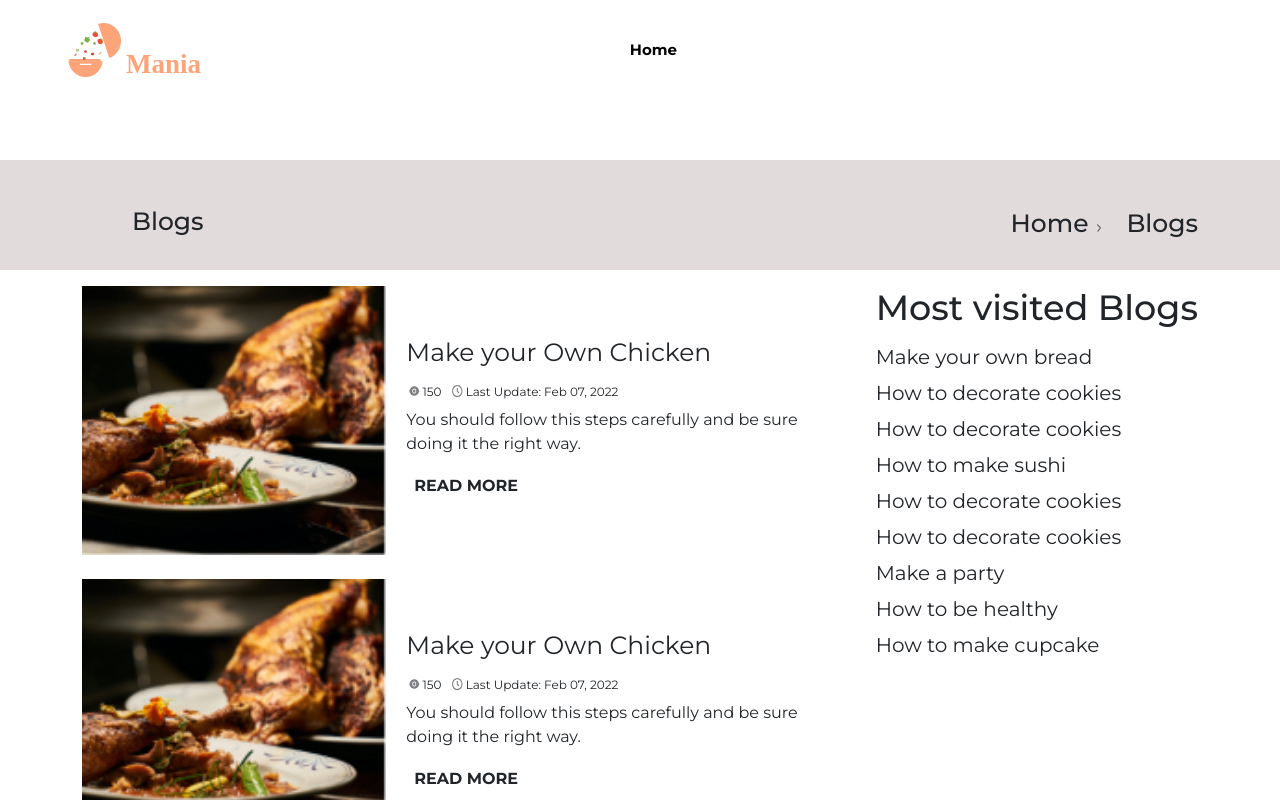
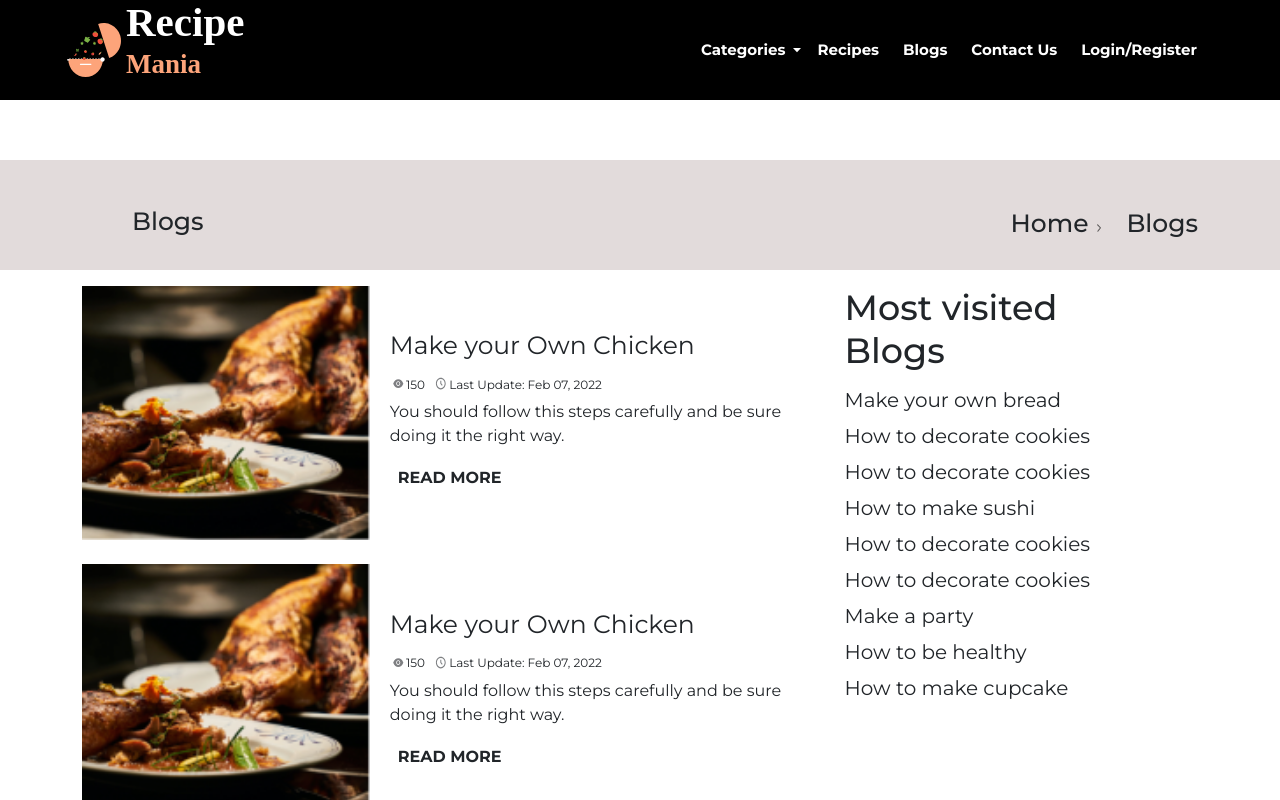
Before and after one commit to sHARP-Devz/Recipemania, an Angular app: page / in a window 1280 px wide. Shown: the top 800 px of the page. Built offline with nearby package versions, Linux system fonts and the light colour scheme.

Commit message:
implemented mobile responsiveness

```diff
--- a/src/app/app.module.ts
+++ b/src/app/app.module.ts
@@ -14,6 +14,7 @@ import { LayoutComponent } from './layout/layout.component';
 import { AuthModule } from './auth/auth.module';
 import { LayoutModule } from './layout/layout.module';
 import { BlogComponent } from './blog/blog.component';
+import { CustomDropDownComponent } from './custom-drop-down/custom-drop-down.component';
 
 
 
@@ -23,7 +24,8 @@ import { BlogComponent } from './blog/blog.component';
     LayoutComponent,
     AuthComponent,
     ModalComponent,
-    BlogComponent
+    BlogComponent,
+    CustomDropDownComponent
   ],
   imports: [
     BrowserModule,
--- a/src/app/blog/blog.component.css
+++ b/src/app/blog/blog.component.css
@@ -13,7 +13,9 @@
   font-weight: 700;
   letter-spacing: 0em;
 }
-
+.shift {
+  margin-right: 200px;
+}
 .another-margin,
 .add-margin,
 .margin {
@@ -208,6 +210,9 @@
 }
 
 /* Emeka Chukwu*/
+.navbar {
+  background: black;
+}
 
 @media screen and (max-width: 992px) {
   .navbar-contain {
--- a/src/app/blog/blog.component.html
+++ b/src/app/blog/blog.component.html
@@ -8,6 +8,7 @@
       </span>
     </div>
 
+    <!-- Mobile Navigation -->
     <div
       class="hamburger d-flex w-100 justify-content-between d-lg-none align-items-center px-3"
     >
@@ -25,7 +26,12 @@
       </button>
     </div>
 
-    <div class="collapse navbar-collapse" id="navbarSupportedContent">
+    <!-- Desktop Navigation -->
+    <div
+      class="collapse navbar-collapse"
+      id="navbarSupportedContent"
+      *ngIf="!isMobileView"
+    >
       <ul class="navbar-nav ms-auto mb-2 mb-lg-0 make-margin text-white">
         <li class="nav-item me-2">
           <a class="nav-link active" aria-current="page" href="#">Home</a>
@@ -343,7 +349,7 @@
 <!-- Emeka Code -->
 
 <div class="container">
-  <div class="d-flex justify-content-between mt-3">
+  <div class="d-flex justify-content-between mt-3 flex-column flex-lg-row">
     <!-- new code -->
     <div class="">
       <div class="">
@@ -599,7 +605,7 @@
         </div>
       </div>
     </div>
-    <div class="most-visited-blogs">
+    <div class="most-visited-blogs px-5">
       <h4 class="visited-blogs">Most visited Blogs</h4>
 
       <p class="blog-item">Make your own bread</p>
--- a/src/app/blog/blog.component.ts
+++ b/src/app/blog/blog.component.ts
@@ -3,8 +3,17 @@ import { Component } from '@angular/core';
 @Component({
   selector: 'app-blog',
   templateUrl: './blog.component.html',
-  styleUrls: ['./blog.component.css']
+  styleUrls: ['./blog.component.css'],
 })
 export class BlogComponent {
+  isMobileView = false;
 
+  constructor() {
+    this.checkScreenSize();
+    window.addEventListener('resize', () => this.checkScreenSize());
+  }
+
+  checkScreenSize(): void {
+    this.isMobileView = window.innerWidth < 992;
+  }
 }
--- /dev/null
+++ b/src/app/custom-drop-down/custom-drop-down.component.html
@@ -0,0 +1 @@
+<p>custom-drop-down works!</p>
--- /dev/null
+++ b/src/app/custom-drop-down/custom-drop-down.component.ts
@@ -0,0 +1,33 @@
+import { Component } from '@angular/core';
+
+@Component({
+  selector: 'app-custom-drop-down',
+  templateUrl: './custom-drop-down.component.html',
+  styleUrls: ['./custom-drop-down.component.css'],
+})
+export class CustomDropDownComponent {
+  dropdownOptions = [
+    'Home',
+    'Categories',
+    'Recipes',
+    'Blogs',
+    'Contact Us',
+    'Login/Register',
+  ];
+
+  isMobileView = false;
+
+  constructor() {
+    this.checkScreenSize();
+    window.addEventListener('resize', () => this.checkScreenSize());
+  }
+
+  checkScreenSize(): void {
+    this.isMobileView = window.innerWidth < 768; // Adjust the breakpoint as needed
+  }
+
+  handleOptionSelected(option: string): void {
+    console.log('Selected option:', option);
+    // Add your custom logic here
+  }
+}
```
Also changed, not shown: src/app/custom-drop-down/custom-drop-down.component.css (added), 1 other file (tests, documents, lock files or other folders).
